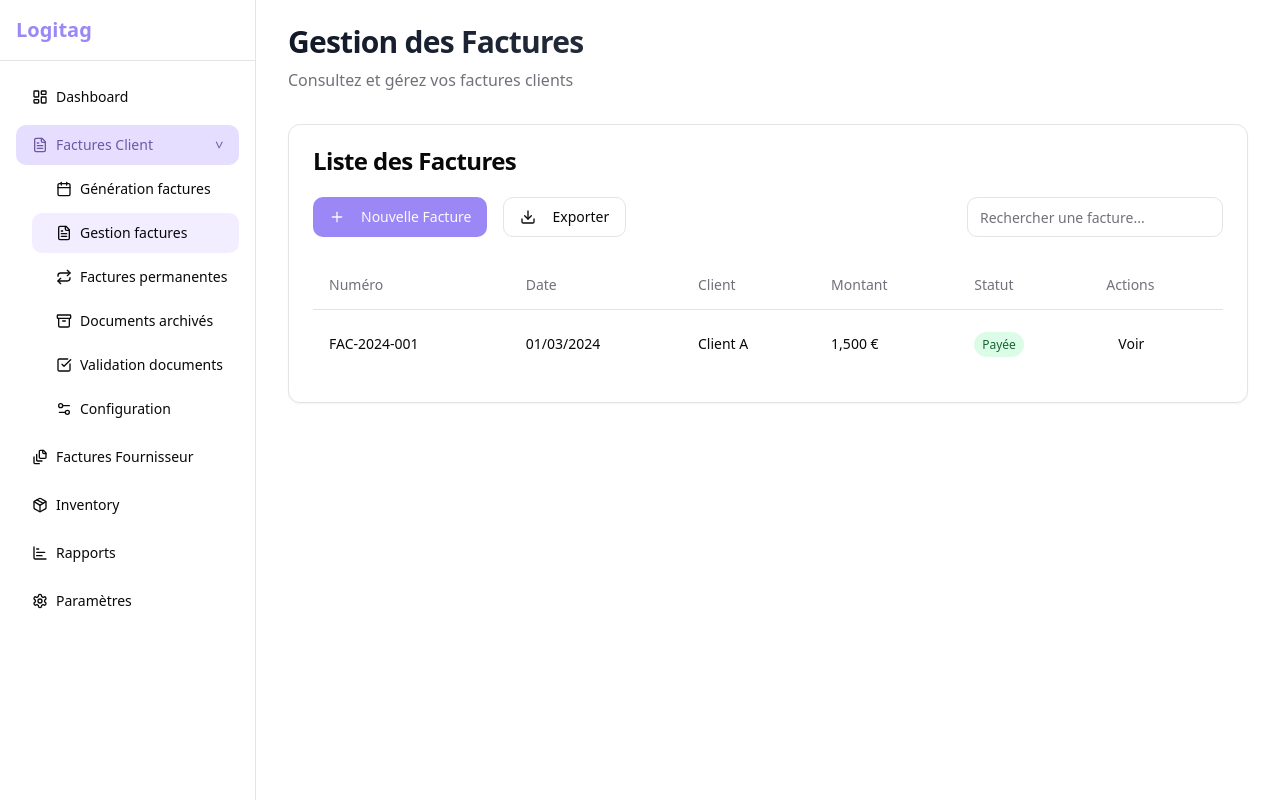
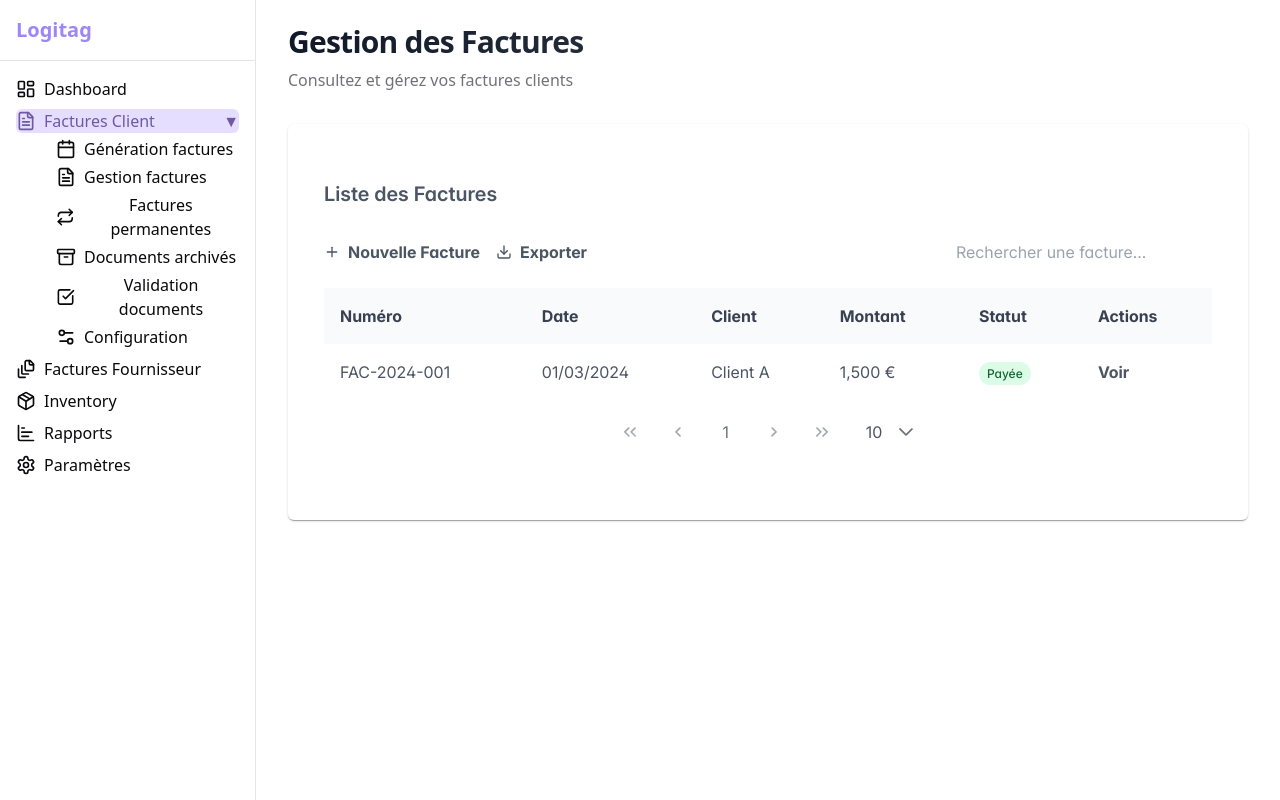
Before and after one commit to Aymanebouf/logitag-billing-navigator-69, a React (Vite) app: page /factures-client/factures in a window 1280 px wide. Built offline with nearby package versions, Linux system fonts and the light colour scheme.

Commit message:
Convert project to PrimeReact
Convert the entire project to use PrimeReact components and apply the PrimeAdapter approach to all files.

```diff
--- a/src/components/Navigation.tsx
+++ b/src/components/Navigation.tsx
@@ -1,6 +1,5 @@
 
-import { Button } from "@/components/ui/button";
-import { cn } from "@/lib/utils";
+import { Button } from "primereact/button";
 import {
   LayoutDashboard,
   FileText,
@@ -16,6 +15,7 @@ import {
 } from "lucide-react";
 import { useLocation, useNavigate } from "react-router-dom";
 import { useState } from "react";
+import { classNames } from "primereact/utils";
 
 interface NavItemProps {
   icon: React.ReactNode;
@@ -43,17 +43,16 @@ const NavItem = ({
   onToggleSubmenu
 }: NavItemProps) => {
   const navigate = useNavigate();
+  const buttonClasses = classNames(
+    "p-button-text w-full justify-start gap-2 transition-all",
+    isActive && "bg-accent text-accent-foreground",
+    hasSubmenu && isSubmenuOpen && "p-button-highlighted"
+  );
 
   return (
     <div>
       <Button
-        variant="ghost"
-        className={cn(
-          "w-full justify-start gap-2 transition-all",
-          isActive && "bg-accent text-accent-foreground",
-          hasSubmenu && "after:content-['>'] after:ml-auto",
-          isSubmenuOpen && "after:rotate-90"
-        )}
+        className={buttonClasses}
         onClick={() => {
           if (hasSubmenu && onToggleSubmenu) {
             onToggleSubmenu();
@@ -63,18 +62,15 @@ const NavItem = ({
         }}
       >
         {icon}
-        {label}
+        <span className="mr-auto">{label}</span>
+        {hasSubmenu && <span className="transform transition-transform">{isSubmenuOpen ? "▼" : "▶"}</span>}
       </Button>
       {isSubmenuOpen && subItems.length > 0 && (
         <div className="ml-4 mt-1 space-y-1">
           {subItems.map((item) => (
             <Button
               key={item.path}
-              variant="ghost"
-              className={cn(
-                "w-full justify-start gap-2 pl-6",
-                location.pathname === item.path && "bg-accent/50"
-              )}
+              className="p-button-text w-full justify-start gap-2 pl-6"
               onClick={() => navigate(item.path)}
             >
               {item.icon}
--- a/src/components/PrimeAdapter.tsx
+++ /dev/null
@@ -1,76 +0,0 @@
-
-import React from 'react';
-import { classNames } from 'primereact/utils';
-
-// This component helps adapt PrimeReact components to maintain our existing styling
-export const PrimeAdapter = {
-  // Add adapter methods for specific components as needed
-  buttonClass: (variant?: string, size?: string, className?: string) => {
-    const baseClasses = "inline-flex items-center justify-center gap-2 whitespace-nowrap rounded-md text-sm font-medium ring-offset-background transition-colors focus-visible:outline-none focus-visible:ring-2 focus-visible:ring-ring focus-visible:ring-offset-2 disabled:pointer-events-none disabled:opacity-50";
-
-    const variantClasses = {
-      default: "bg-primary text-primary-foreground hover:bg-primary/90",
-      destructive: "bg-destructive text-destructive-foreground hover:bg-destructive/90",
-      outline: "border border-input bg-background hover:bg-accent hover:text-accent-foreground",
-      secondary: "bg-secondary text-secondary-foreground hover:bg-secondary/80",
-      ghost: "hover:bg-accent hover:text-accent-foreground",
-      link: "text-primary underline-offset-4 hover:underline",
-    };
-
-    const sizeClasses = {
-      default: "h-10 px-4 py-2",
-      sm: "h-9 rounded-md px-3",
-      lg: "h-11 rounded-md px-8",
-      icon: "h-10 w-10",
-    };
-
-    return classNames(
-      baseClasses,
-      variant && variantClasses[variant as keyof typeof variantClasses],
-      size && sizeClasses[size as keyof typeof sizeClasses],
-      className
-    );
-  },
-
-  cardClass: (className?: string) => {
-    return classNames(
-      "rounded-lg border bg-card text-card-foreground shadow-sm",
-      className
-    );
-  },
-
-  inputClass: (className?: string) => {
-    return classNames(
-      "flex h-10 w-full rounded-md border border-input bg-background px-3 py-2 text-base ring-offset-background file:border-0 file:bg-transparent file:text-sm file:font-medium file:text-foreground placeholder:text-muted-foreground focus-visible:outline-none focus-visible:ring-2 focus-visible:ring-ring focus-visible:ring-offset-2 disabled:cursor-not-allowed disabled:opacity-50 md:text-sm",
-      className
-    );
-  },
-
-  tableClass: (className?: string) => {
-    return classNames(
-      "w-full text-sm",
-      className
-    );
-  },
-
-  selectClass: (className?: string) => {
-    return classNames(
-      "flex h-10 w-full items-center rounded-md border border-input bg-background px-3 py-2 text-sm ring-offset-background focus-visible:outline-none focus-visible:ring-2 focus-visible:ring-ring focus-visible:ring-offset-2",
-      className
-    );
-  },
-
-  dialogClass: (className?: string) => {
-    return classNames(
-      "fixed left-[50%] top-[50%] z-50 grid w-full max-w-lg translate-x-[-50%] translate-y-[-50%] gap-4 border bg-background p-6 shadow-lg",
-      className
-    );
-  },
-
-  labelClass: (className?: string) => {
-    return classNames(
-      "text-sm font-medium leading-none peer-disabled:cursor-not-allowed peer-disabled:opacity-70",
-      className
-    );
-  }
-};
--- a/src/pages/factures-client/Archive.tsx
+++ b/src/pages/factures-client/Archive.tsx
@@ -3,7 +3,6 @@ import { Layout } from "@/components/Layout";
 import { Card } from "primereact/card";
 import { InputText } from "primereact/inputtext";
 import { Dropdown } from "primereact/dropdown";
-import { PrimeAdapter } from "@/components/PrimeAdapter";
 
 const Archive = () => {
   return (
@@ -18,7 +17,7 @@ const Archive = () => {
           </p>
         </header>
 
-        <Card className={PrimeAdapter.cardClass("bg-gradient-to-br from-white to-gray-50")}>
+        <Card className="bg-gradient-to-br from-white to-gray-50">
           <div className="flex flex-col space-y-1.5 p-6 border-b">
             <h3 className="text-2xl font-semibold leading-none tracking-tight">
               Recherche dans les archives
@@ -29,7 +28,7 @@ const Archive = () => {
               <div className="space-y-2">
                 <label className="text-sm font-medium">Année</label>
                 <Dropdown
-                  className={PrimeAdapter.selectClass()}
+                  className="w-full"
                   options={[
                     { label: '2024', value: '2024' },
                     { label: '2023', value: '2023' },
@@ -41,7 +40,7 @@ const Archive = () => {
               <div className="space-y-2">
                 <label className="text-sm font-medium">Client</label>
                 <Dropdown
-                  className={PrimeAdapter.selectClass()}
+                  className="w-full"
                   options={[
                     { label: 'Client A', value: 'client1' },
                     { label: 'Client B', value: 'client2' }
@@ -51,7 +50,7 @@ const Archive = () => {
               </div>
               <div className="space-y-2">
                 <label className="text-sm font-medium">Numéro de facture</label>
-                <InputText className={PrimeAdapter.inputClass()} placeholder="Ex: FAC-2024-001" />
+                <InputText className="w-full" placeholder="Ex: FAC-2024-001" />
               </div>
             </div>
           </div>
@@ -59,7 +58,7 @@ const Archive = () => {
 
         <div className="grid grid-cols-1 md:grid-cols-2 lg:grid-cols-3 gap-6">
           {[1, 2, 3].map((i) => (
-            <Card key={i} className={PrimeAdapter.cardClass("hover:shadow-md transition-shadow")}>
+            <Card key={i} className="hover:shadow-md transition-shadow">
               <div className="pt-6 p-4">
                 <div className="space-y-2">
                   <div className="flex justify-between items-start">
--- a/src/pages/factures-client/Factures.tsx
+++ b/src/pages/factures-client/Factures.tsx
@@ -1,41 +1,52 @@
 
 import { Layout } from "@/components/Layout";
-import {
-  Card,
-  CardContent,
-  CardHeader,
-  CardTitle,
-} from "@/components/ui/card";
-import { Button } from "@/components/ui/button";
-import { Input } from "@/components/ui/input";
-import {
-  Table,
-  TableBody,
-  TableCell,
-  TableHead,
-  TableHeader,
-  TableRow,
-} from "@/components/ui/table";
-import {
-  Dialog,
-  DialogContent,
-  DialogHeader,
-  DialogTitle,
-  DialogTrigger,
-} from "@/components/ui/dialog";
-import {
-  Select,
-  SelectContent,
-  SelectItem,
-  SelectTrigger,
-  SelectValue,
-} from "@/components/ui/select";
-import { Label } from "@/components/ui/label";
+import { Card } from "primereact/card";
+import { Button } from "primereact/button";
+import { InputText } from "primereact/inputtext";
+import { Dialog } from "primereact/dialog";
+import { Dropdown } from "primereact/dropdown";
+import { DataTable } from "primereact/datatable";
+import { Column } from "primereact/column";
 import { FileText, Download, Plus } from "lucide-react";
 import { useState } from "react";
 
 const Factures = () => {
   const [isExportOpen, setIsExportOpen] = useState(false);
+  const [isNewInvoiceOpen, setIsNewInvoiceOpen] = useState(false);
+
+  const invoices = [
+    {
+      number: 'FAC-2024-001',
+      date: '01/03/2024',
+      client: 'Client A',
+      amount: '1,500 €',
+      status: 'Payée'
+    }
+  ];
+
+  const statusBodyTemplate = (rowData) => {
+    return (
+      <span className="px-2 py-1 rounded-full bg-green-100 text-green-800 text-xs font-medium">
+        {rowData.status}
+      </span>
+    );
+  };
+
+  const actionBodyTemplate = () => {
+    return <Button label="Voir" className="p-button-text p-button-sm" />;
+  };
+
+  const footerExportDialog = (
+    <div>
+      <Button label="Télécharger" icon={<Download className="w-4 h-4 mr-2" />} onClick={() => setIsExportOpen(false)} />
+    </div>
+  );
+
+  const footerNewInvoiceDialog = (
+    <div>
+      <Button label="Créer la facture" onClick={() => setIsNewInvoiceOpen(false)} />
+    </div>
+  );
 
   return (
     <Layout>
@@ -50,118 +61,93 @@ const Factures = () => {
         </header>
 
         <Card>
-          <CardHeader>
-            <CardTitle>Liste des Factures</CardTitle>
-          </CardHeader>
-          <CardContent>
+          <div className="p-4 border-bottom">
+            <div className="text-xl font-semibold">Liste des Factures</div>
+          </div>
+          <div className="p-4">
             <div className="flex justify-between items-center mb-6">
               <div className="flex gap-4">
-                <Dialog>
-                  <DialogTrigger asChild>
-                    <Button variant="default">
-                      <Plus className="w-4 h-4 mr-2" />
-                      Nouvelle Facture
-                    </Button>
-                  </DialogTrigger>
-                  <DialogContent className="sm:max-w-[425px]">
-                    <DialogHeader>
-                      <DialogTitle>Créer une nouvelle facture</DialogTitle>
-                    </DialogHeader>
+                <Button
+                  label="Nouvelle Facture"
+                  icon={<Plus className="w-4 h-4 mr-2" />}
+                  onClick={() => setIsNewInvoiceOpen(true)}
+                />
+                <Button
+                  label="Exporter"
+                  icon={<Download className="w-4 h-4 mr-2" />}
+                  className="p-button-outlined"
+                  onClick={() => setIsExportOpen(true)}
+                />
+              </div>
+              <div className="w-64">
+                <InputText placeholder="Rechercher une facture..." className="w-full" />
+              </div>
+            </div>
+
+            <DataTable value={invoices} paginator rows={10} rowsPerPageOptions={[5, 10, 25, 50]}>
+              <Column field="number" header="Numéro"></Column>
+              <Column field="date" header="Date"></Column>
+              <Column field="client" header="Client"></Column>
+              <Column field="amount" header="Montant"></Column>
+              <Column field="status" header="Statut" body={statusBodyTemplate}></Column>
+              <Column body={actionBodyTemplate} header="Actions"></Column>
+            </DataTable>
+          </div>
+        </Card>
+
+        <Dialog
+          header="Exporter la facture"
+          visible={isExportOpen}
+          style={{ width: '425px' }}
+          footer={footerExportDialog}
+          onHide={() => setIsExportOpen(false)}
+        >
           <div className="space-y-4 py-4">
             <div className="space-y-2">
-                        <Label htmlFor="client">Client</Label>
-                        <Input id="client" placeholder="Nom du client" />
+              <label className="text-sm font-medium">Numéro de facture</label>
+              <InputText id="invoice-number" placeholder="FAC-2024-XXX" className="w-full" />
             </div>
             <div className="space-y-2">
-                        <Label htmlFor="date">Date de facturation</Label>
-                        <Input id="date" type="date" />
+              <label className="text-sm font-medium">Format d'export</label>
+              <Dropdown
+                options={[
+                  { label: 'PDF', value: 'pdf' },
+                  { label: 'Excel', value: 'excel' },
+                  { label: 'CSV', value: 'csv' }
+                ]}
+                placeholder="Choisir un format"
+                className="w-full"
+              />
+            </div>
+          </div>
+        </Dialog>
+
+        <Dialog
+          header="Créer une nouvelle facture"
+          visible={isNewInvoiceOpen}
+          style={{ width: '425px' }}
+          footer={footerNewInvoiceDialog}
+          onHide={() => setIsNewInvoiceOpen(false)}
+        >
+          <div className="space-y-4 py-4">
+            <div className="space-y-2">
+              <label className="text-sm font-medium">Client</label>
+              <InputText id="client" placeholder="Nom du client" className="w-full" />
             </div>
             <div className="space-y-2">
-                        <Label htmlFor="amount">Montant (€)</Label>
-                        <Input id="amount" type="number" placeholder="0.00" />
+              <label className="text-sm font-medium">Date de facturation</label>
+              <InputText id="date" type="date" className="w-full" />
             </div>
             <div className="space-y-2">
-                        <Label htmlFor="description">Description</Label>
-                        <Input id="description" placeholder="Description de la facture" />
-                      </div>
-                      <Button type="submit" className="w-full">
-                        Créer la facture
-                      </Button>
-                    </div>
-                  </DialogContent>
-                </Dialog>
-
-                <Dialog open={isExportOpen} onOpenChange={setIsExportOpen}>
-                  <DialogTrigger asChild>
-                    <Button variant="outline">
-                      <Download className="w-4 h-4 mr-2" />
-                      Exporter
-                    </Button>
-                  </DialogTrigger>
-                  <DialogContent className="sm:max-w-[425px]">
-                    <DialogHeader>
-                      <DialogTitle>Exporter la facture</DialogTitle>
-                    </DialogHeader>
-                    <div className="space-y-4 py-4">
-                      <div className="space-y-2">
-                        <Label htmlFor="invoice-number">Numéro de facture</Label>
-                        <Input id="invoice-number" placeholder="FAC-2024-XXX" />
+              <label className="text-sm font-medium">Montant (€)</label>
+              <InputText id="amount" type="number" placeholder="0.00" className="w-full" />
             </div>
             <div className="space-y-2">
-                        <Label htmlFor="format">Format d'export</Label>
-                        <Select>
-                          <SelectTrigger>
-                            <SelectValue placeholder="Choisir un format" />
-                          </SelectTrigger>
-                          <SelectContent>
-                            <SelectItem value="pdf">PDF</SelectItem>
-                            <SelectItem value="excel">Excel</SelectItem>
-                            <SelectItem value="csv">CSV</SelectItem>
-                          </SelectContent>
-                        </Select>
-                      </div>
-                      <Button className="w-full">
-                        <Download className="w-4 h-4 mr-2" />
-                        Télécharger
-                      </Button>
-                    </div>
-                  </DialogContent>
-                </Dialog>
-              </div>
-              <div className="w-64">
-                <Input placeholder="Rechercher une facture..." />
+              <label className="text-sm font-medium">Description</label>
+              <InputText id="description" placeholder="Description de la facture" className="w-full" />
             </div>
           </div>
-            <Table>
-              <TableHeader>
-                <TableRow>
-                  <TableHead>Numéro</TableHead>
-                  <TableHead>Date</TableHead>
-                  <TableHead>Client</TableHead>
-                  <TableHead>Montant</TableHead>
-                  <TableHead>Statut</TableHead>
-                  <TableHead>Actions</TableHead>
-                </TableRow>
-              </TableHeader>
-              <TableBody>
-                <TableRow>
-                  <TableCell>FAC-2024-001</TableCell>
-                  <TableCell>01/03/2024</TableCell>
-                  <TableCell>Client A</TableCell>
-                  <TableCell>1,500 €</TableCell>
-                  <TableCell>
-                    <span className="px-2 py-1 rounded-full bg-green-100 text-green-800 text-xs font-medium">
-                      Payée
-                    </span>
-                  </TableCell>
-                  <TableCell>
-                    <Button variant="ghost" size="sm">Voir</Button>
-                  </TableCell>
-                </TableRow>
-              </TableBody>
-            </Table>
-          </CardContent>
-        </Card>
+        </Dialog>
       </div>
     </Layout>
   );
--- a/src/pages/rapports/index.tsx
+++ b/src/pages/rapports/index.tsx
@@ -1,13 +1,9 @@
 
 import { Layout } from "@/components/Layout";
-import {
-  Card,
-  CardContent,
-  CardHeader,
-  CardTitle,
-} from "@/components/ui/card";
+import { Card } from "primereact/card";
 import { BarChart, AreaChart } from "lucide-react";
-import { Line, LineChart, XAxis, YAxis, Tooltip, ResponsiveContainer, CartesianGrid } from 'recharts';
+import { Chart } from "primereact/chart";
+import { useEffect, useState } from "react";
 
 const data = [
   { name: 'Jan', total: 1200 },
@@ -19,6 +15,65 @@ const data = [
 ];
 
 const Rapports = () => {
+  const [chartData, setChartData] = useState({});
+  const [chartOptions, setChartOptions] = useState({});
+
+  useEffect(() => {
+    const documentStyle = getComputedStyle(document.documentElement);
+
+    const chartData = {
+      labels: data.map(d => d.name),
+      datasets: [
+        {
+          label: 'Chiffre d\'affaires',
+          data: data.map(d => d.total),
+          borderColor: '#9b87f5',
+          backgroundColor: 'rgba(155, 135, 245, 0.2)',
+          tension: 0.4
+        }
+      ]
+    };
+
+    const options = {
+      maintainAspectRatio: false,
+      aspectRatio: 1.5,
+      plugins: {
+        legend: {
+          labels: {
+            font: {
+              size: 14
+            }
+          }
+        }
+      },
+      scales: {
+        x: {
+          ticks: {
+            font: {
+              size: 12
+            }
+          },
+          grid: {
+            color: documentStyle.getPropertyValue('--surface-border')
+          }
+        },
+        y: {
+          ticks: {
+            font: {
+              size: 12
+            }
+          },
+          grid: {
+            color: documentStyle.getPropertyValue('--surface-border')
+          }
+        }
+      }
+    };
+
+    setChartData(chartData);
+    setChartOptions(options);
+  }, []);
+
   return (
     <Layout>
       <div className="space-y-6">
@@ -29,73 +84,45 @@ const Rapports = () => {
 
         <div className="grid gap-4 md:grid-cols-2 lg:grid-cols-4">
           <Card className="bg-gradient-to-br from-primary/5 to-primary/10 border-primary/20">
-            <CardHeader className="flex flex-row items-center justify-between space-y-0 pb-2">
-              <CardTitle className="text-sm font-medium text-primary">
+            <div className="flex flex-row items-center justify-between space-y-0 pb-2 p-4">
+              <div className="text-sm font-medium text-primary">
                 Total Factures
-              </CardTitle>
+              </div>
               <BarChart className="h-4 w-4 text-primary" />
-            </CardHeader>
-            <CardContent>
+            </div>
+            <div className="p-4 pt-0">
               <div className="text-2xl font-bold text-primary">150</div>
               <p className="text-xs text-primary/70">
                 +20.1% par rapport au mois dernier
               </p>
-            </CardContent>
+            </div>
           </Card>
 
           <Card className="bg-gradient-to-br from-secondary/5 to-secondary/10 border-secondary/20">
-            <CardHeader className="flex flex-row items-center justify-between space-y-0 pb-2">
-              <CardTitle className="text-sm font-medium text-secondary">
+            <div className="flex flex-row items-center justify-between space-y-0 pb-2 p-4">
+              <div className="text-sm font-medium text-secondary">
                 Chiffre d'affaires
-              </CardTitle>
+              </div>
               <AreaChart className="h-4 w-4 text-secondary" />
-            </CardHeader>
-            <CardContent>
+            </div>
+            <div className="p-4 pt-0">
               <div className="text-2xl font-bold text-secondary">45,231.89 €</div>
               <p className="text-xs text-secondary/70">
                 +15% par rapport au mois dernier
               </p>
-            </CardContent>
+            </div>
           </Card>
         </div>
 
-        <Card className="col-span-4">
-          <CardHeader>
-            <CardTitle>Vue Analytique</CardTitle>
-          </CardHeader>
-          <CardContent>
+        <Card>
+          <div className="p-4 border-bottom">
+            <div className="text-xl font-semibold">Vue Analytique</div>
+          </div>
+          <div className="p-4">
             <div className="h-[300px]">
-              <ResponsiveContainer width="100%" height="100%">
-                <LineChart data={data}>
-                  <CartesianGrid strokeDasharray="3 3" stroke="#e5e7eb" />
-                  <XAxis
-                    dataKey="name"
-                    stroke="#888888"
-                    tick={{ fill: '#888888' }}
-                  />
-                  <YAxis
-                    stroke="#888888"
-                    tick={{ fill: '#888888' }}
-                  />
-                  <Tooltip
-                    contentStyle={{
-                      background: 'white',
-                      border: '1px solid #e5e7eb',
-                      borderRadius: '8px'
-                    }}
-                  />
-                  <Line
-                    type="monotone"
-                    dataKey="total"
-                    stroke="#9b87f5"
-                    strokeWidth={2}
-                    dot={{ fill: '#9b87f5', strokeWidth: 2 }}
-                    activeDot={{ r: 6, fill: '#9b87f5' }}
-                  />
-                </LineChart>
-              </ResponsiveContainer>
+              <Chart type="line" data={chartData} options={chartOptions} />
             </div>
-          </CardContent>
+          </div>
         </Card>
       </div>
     </Layout>
```
Also changed, not shown: src/App.tsx (+1 -8 lines), src/pages/factures-client/AFacturer.tsx (+10 -11 lines), src/pages/inventory/index.tsx (+18 -23 lines), src/pages/settings/index.tsx (+49 -62 lines). Lines whose indentation alone changed are shown as unchanged.
